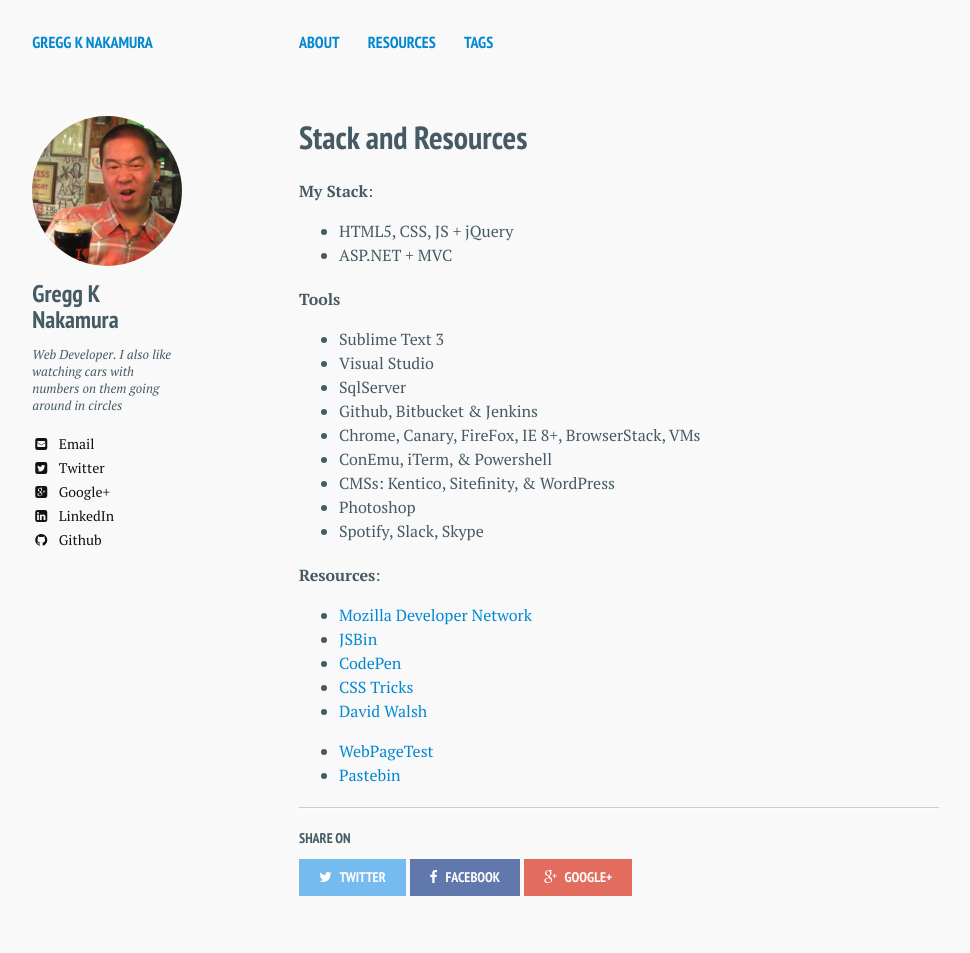
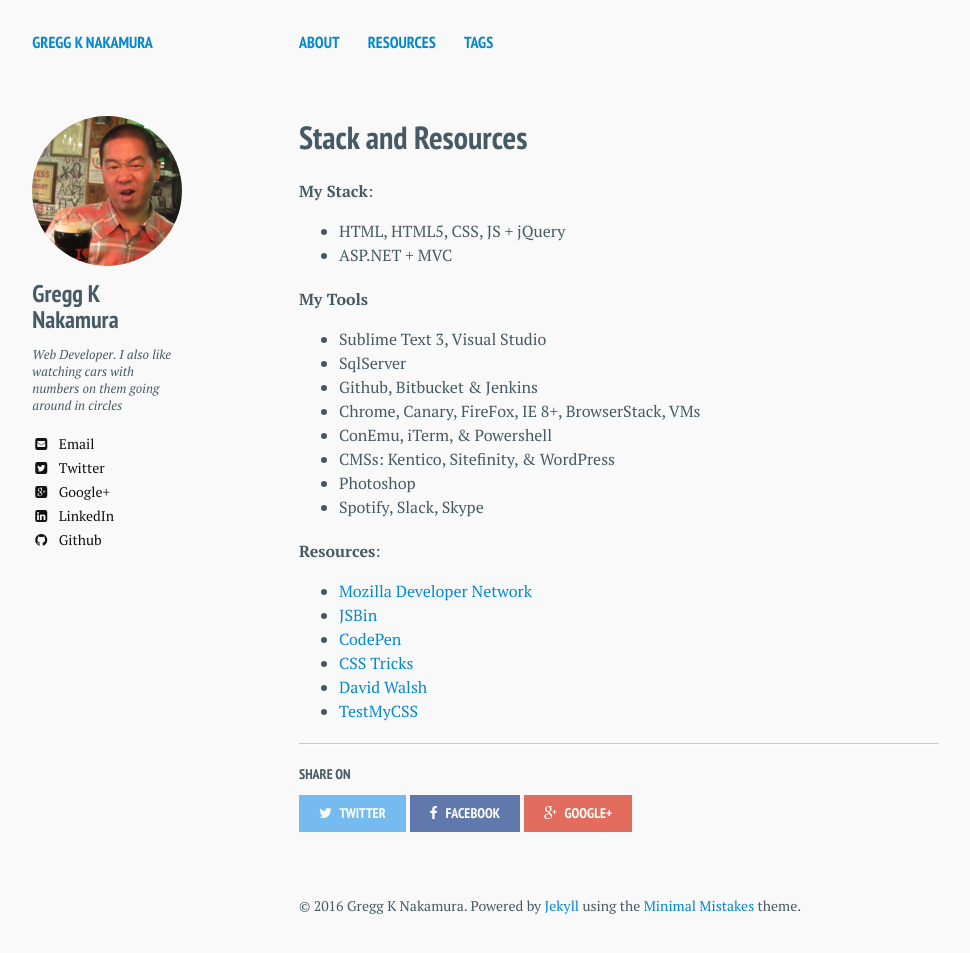
Before and after one commit to greggnakamura/greggnakamura.github.com, a Jekyll site: the page built from resources/index.md, in a window 1280 px wide, cut to the strip 0-960 px from the top of the page. Shown: the top 953 px of the strip, without its empty margins (21-991 px from the left). Built offline with Jekyll 4.4.1, drawn with Linux system fonts in a browser that asks for light colours.

Commit message:
Updates content

```diff
--- a/resources/index.md
+++ b/resources/index.md
@@ -2,18 +2,17 @@
 layout: page
 title: Stack and Resources
 tags: [resources]
-comments: true
+comments: false
 ---
 
 **My Stack**:
 
-- HTML5, CSS, JS + jQuery
+- HTML, HTML5, CSS, JS + jQuery
 - ASP.NET + MVC
 
-**Tools**
+**My Tools**
 
-- Sublime Text 3
-- Visual Studio
+- Sublime Text 3, Visual Studio
 - SqlServer
 - Github, Bitbucket & Jenkins
 - Chrome, Canary, FireFox, IE 8+, BrowserStack, VMs
@@ -30,7 +29,4 @@
 - [CodePen](http://codepen.io/greggnakamura/)
 - [CSS Tricks](https://css-tricks.com/)
 - [David Walsh](http://davidwalsh.name/)
-
-
-- [WebPageTest](http://www.webpagetest.org/)
-- [Pastebin](http://pastebin.com/)
+- [TestMyCSS](http://www.testmycss.com/)
```
